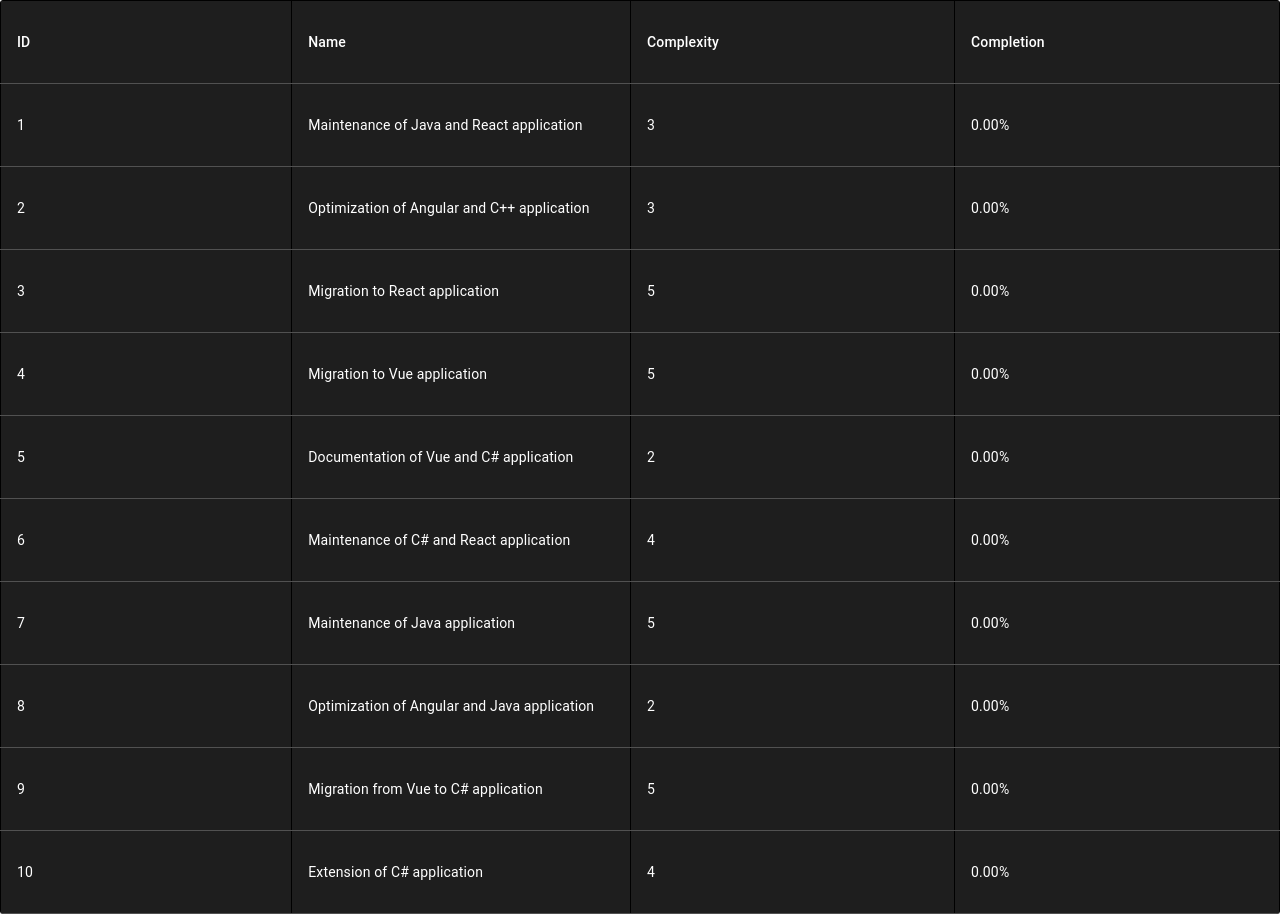
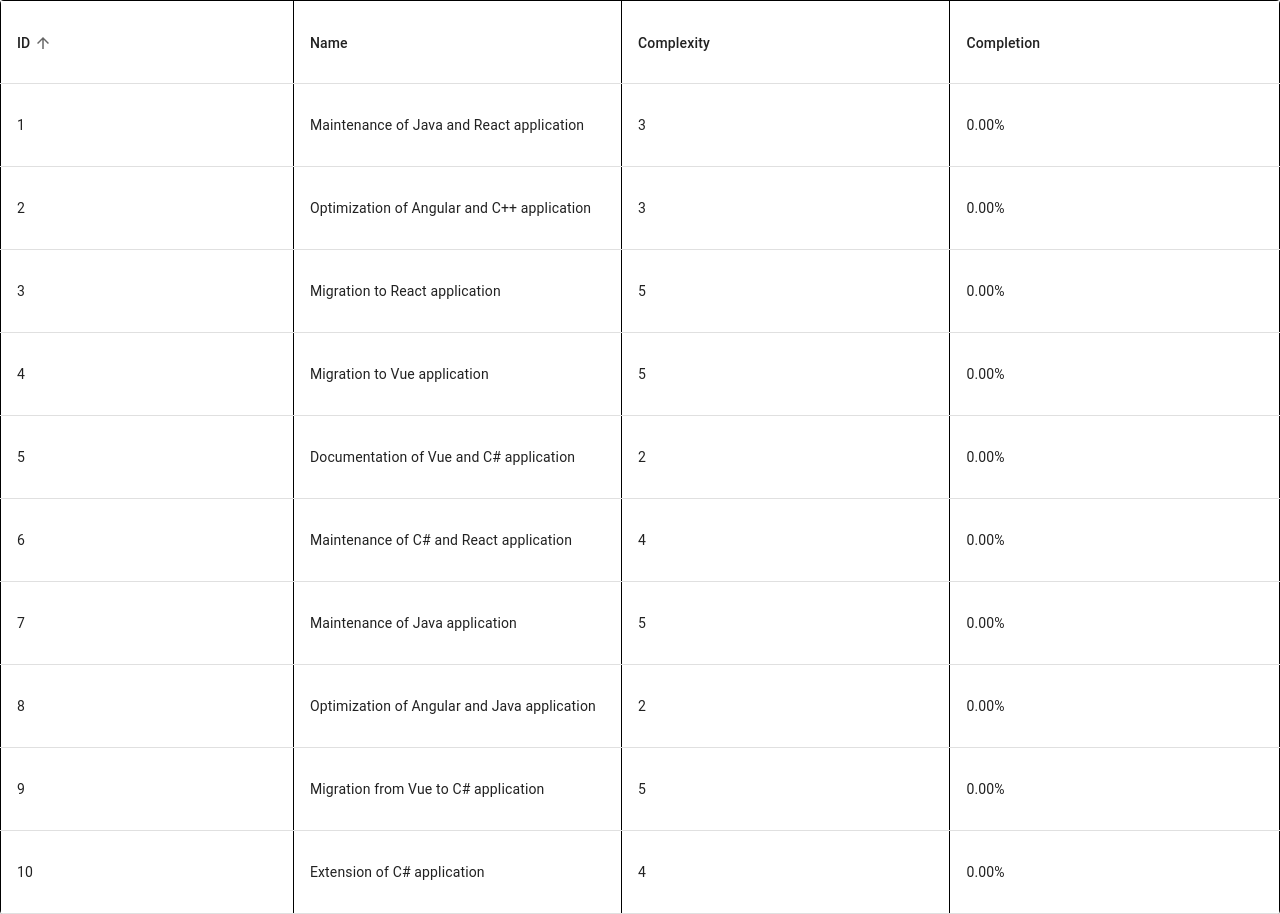
Before and after one commit to Hamiller78/react-training, a React (Create React App) app: page / in a window 1280 px wide. Built offline with nearby package versions, Linux system fonts and the light colour scheme.

Commit message:
add sortable columns to project overview

```diff
--- a/src/components/ProjectView/ProjectTable.tsx
+++ b/src/components/ProjectView/ProjectTable.tsx
@@ -1,4 +1,4 @@
-import React, { useContext } from "react";
+import React, { useContext, useState } from "react";
 import { ProjectContext } from "../../contexts/ProjectContext";
 import {
   Table,
@@ -7,31 +7,93 @@ import {
   TableContainer,
   TableHead,
   TableRow,
+  TableSortLabel,
   Paper,
 } from "@mui/material";
 
-import { Project } from "../../entities/Project";
+type ProjectSortField = "id" | "name" | "complexity" | "completion";
 
-type ProjectTableProps = {
-  projects: Project[];
-};
+const ProjectTable: React.FC = () => {
+  const { projects } = useContext(ProjectContext);
 
-const ProjectTable: React.FC = ({}) => {
-  const { projects } = useContext(ProjectContext);
+  const [sortField, setSortField] = useState<ProjectSortField>("id");
+  const [sortDirection, setSortDirection] = useState<"asc" | "desc">("asc");
+
+  const sortedProjects = [...projects].sort((a, b) => {
+    let compare = 0;
+
+    const aValue = a[sortField];
+    const bValue = b[sortField];
+
+    if (typeof aValue === "string" && typeof bValue === "string") {
+      compare = (aValue as string).localeCompare(bValue as string, undefined, {
+        sensitivity: "base",
+      });
+    } else if (typeof aValue === "number" && typeof bValue === "number") {
+      compare = (aValue as number) - (bValue as number);
+    }
+
+    if (compare < 0) {
+      return sortDirection === "asc" ? -1 : 1;
+    }
+    if (compare > 0) {
+      return sortDirection === "asc" ? 1 : -1;
+    }
+    return 0;
+  });
+
+  const handleSort = (field: ProjectSortField) => {
+    setSortField(field);
+    setSortDirection(
+      sortField === field && sortDirection === "asc" ? "desc" : "asc"
+    );
+  };
 
   return (
     <TableContainer component={Paper}>
       <Table>
         <TableHead>
           <TableRow>
-            <TableCell>ID</TableCell>
-            <TableCell>Name</TableCell>
-            <TableCell>Complexity</TableCell>
-            <TableCell>Completion</TableCell>
+            <TableCell>
+              <TableSortLabel
+                active={sortField === "id"}
+                direction={sortDirection}
+                onClick={() => handleSort("id")}
+              >
+                ID
+              </TableSortLabel>
+            </TableCell>
+            <TableCell>
+              <TableSortLabel
+                active={sortField === "name"}
+                direction={sortDirection}
+                onClick={() => handleSort("name")}
+              >
+                Name
+              </TableSortLabel>
+            </TableCell>
+            <TableCell>
+              <TableSortLabel
+                active={sortField === "complexity"}
+                direction={sortDirection}
+                onClick={() => handleSort("complexity")}
+              >
+                Complexity
+              </TableSortLabel>
+            </TableCell>
+            <TableCell>
+              <TableSortLabel
+                active={sortField === "completion"}
+                direction={sortDirection}
+                onClick={() => handleSort("completion")}
+              >
+                Completion
+              </TableSortLabel>
+            </TableCell>
           </TableRow>
         </TableHead>
         <TableBody>
-          {projects.map((project) => (
+          {sortedProjects.map((project) => (
             <TableRow
               key={project.id}
               sx={{
--- a/src/index.tsx
+++ b/src/index.tsx
@@ -10,7 +10,7 @@ const root = ReactDOM.createRoot(
   document.getElementById("root") as HTMLElement
 );
 root.render(
-  <ThemeProvider theme={createTheme({ palette: { mode: "dark" } })}>
+  <ThemeProvider theme={createTheme({ palette: { mode: "light" } })}>
     <React.StrictMode>
       <App />
     </React.StrictMode>
```
